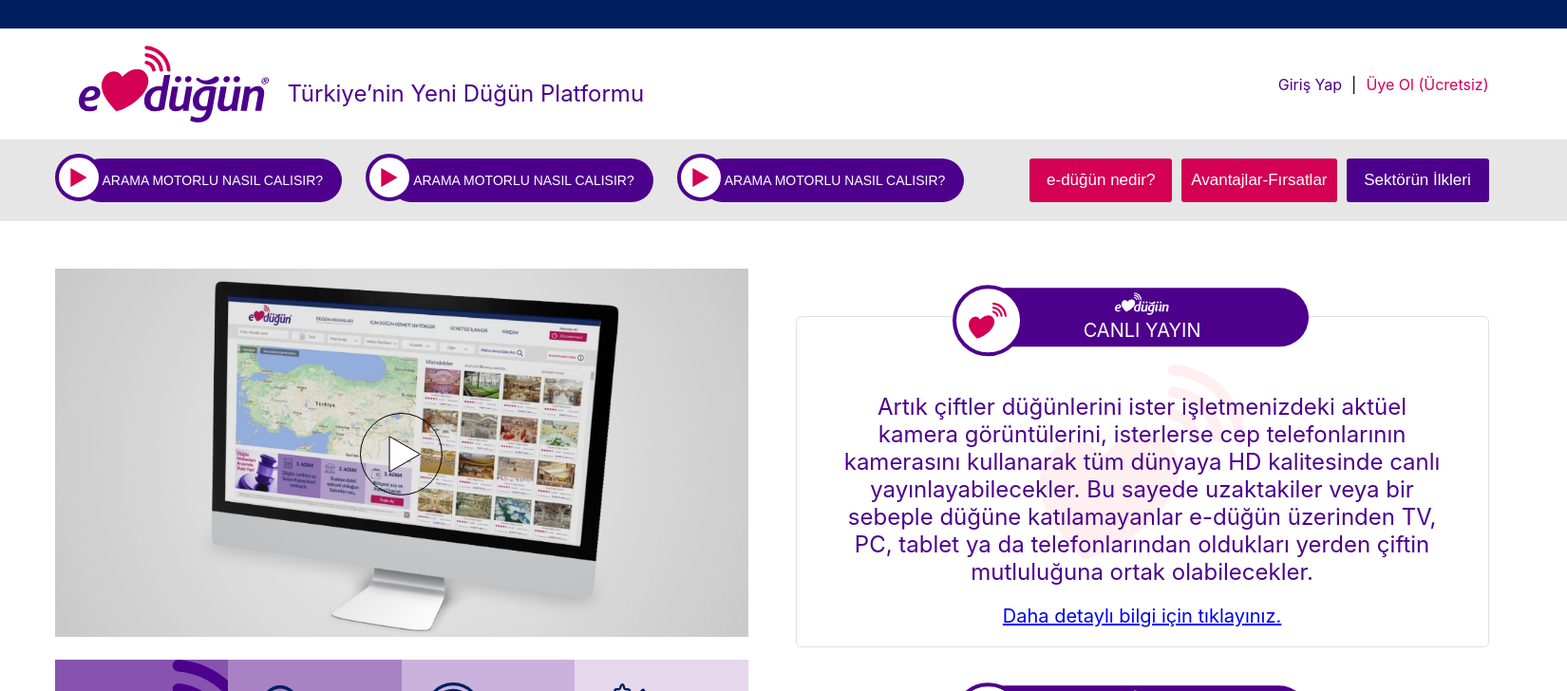
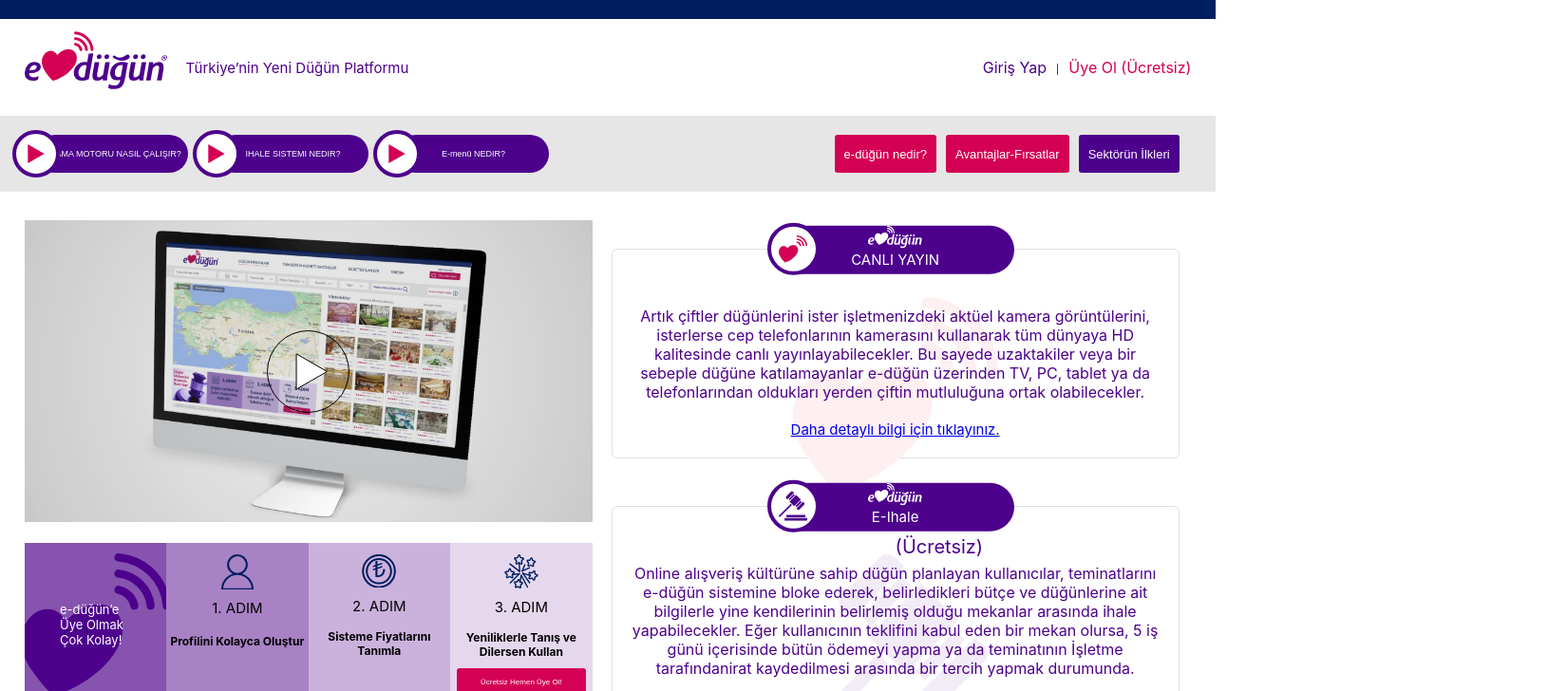
Before and after one commit to padyabsaeed/ED-TestProjesi, a React (Create React App) app: page / in a window 1280 px wide. Shown: the top 728 px of the page at 95% size, 1650 px wide, since content can reach past the window. Built offline with nearby package versions, Linux system fonts and the light colour scheme.

Commit message:
responsive

```diff
--- a/src/components/Content/content.style.scss
+++ b/src/components/Content/content.style.scss
@@ -1,5 +1,9 @@
+@import "../../sass/abstract/mixins";
 .content {
   display: flex;
-  padding: 50px 5% 0 3.5%;
+  padding: 3rem 3% 0 2%;
   align-items: flex-start;
+  @include respond(big-desktop) {
+    padding: 5rem 5% 0 3.5%;
+  }
 }
--- a/src/components/Header/header.style.scss
+++ b/src/components/Header/header.style.scss
@@ -1,21 +1,33 @@
+@import "../../sass/abstract/mixins";
 @import "../../sass/abstract/variables";
 $color-top: #001f60;
 .header {
-  min-height: 100px;
+  min-height: 10rem;
   display: flex;
   flex-direction: column;
   &__top {
     flex-shrink: 0;
-    height: 30px;
+    height: 2rem;
     background-color: $color-top;
+    @include respond(big-desktop) {
+      height: 3rem;
+    }
   }
   &__bottom {
     flex: 1;
     display: flex;
     align-items: center;
-    padding: 10px 5%;
+    padding: 1rem 2%;
     svg {
-      width: 200px;
+      width: 15rem;
+      margin-top: -1.5rem;
+    }
+    @include respond(big-desktop) {
+      padding: 1rem 5%;
+      svg {
+        margin: 1rem 0;
+        width: 20rem;
+      }
     }
   }
   &__logo-box {
@@ -23,23 +35,30 @@
     display: flex;
     align-items: center;
     span {
-      margin-left: 20px;
-      font-size: 24px;
-      margin-top: 20px;
+      margin-left: 2rem;
+      font-size: 1.5rem;
       color: $color-primary;
+      @include respond(big-desktop) {
+        margin-top: 2rem;
+        margin-left: 2rem;
+        font-size: 3rem;
+      }
     }
   }
   &__links {
     a {
-      font-size: 16px;
+      font-size: 1.6rem;
       text-decoration: none;
       color: $color-primary;
       &:last-child {
         color: $color-secondary;
       }
+      @include respond(big-desktop) {
+        font-size: 1.8rem;
+      }
     }
     span {
-      margin: 0 10px;
+      margin: 0 1rem;
     }
   }
 }
--- a/src/components/HowTo/how.style.scss
+++ b/src/components/HowTo/how.style.scss
@@ -1,3 +1,4 @@
+@import "../../sass/abstract/mixins";
 @import "../../sass/abstract/variables";
 .howTo {
   flex: 1;
@@ -23,19 +24,29 @@
 
   &__items {
     display: flex;
-    margin-top: 20px;
+    margin-top: 2rem;
   }
 }
 .firstItem {
   position: relative;
   width: 25%;
-  min-height: 200px;
+  min-height: 11rem;
   overflow: hidden;
   background-color: $color-violet-400;
+  display: flex;
+  justify-content: center;
+  align-items: center;
+  @include respond(big-desktop) {
+    min-height: 20rem;
+  }
   svg {
     position: absolute;
-    left: -30px;
-    height: 220px;
+    left: -5rem;
+    height: 15rem;
+    @include respond(big-desktop) {
+      left: -3rem;
+      height: 22rem;
+    }
   }
   h4 {
     position: absolute;
@@ -44,39 +55,66 @@
     transform: translate(-50%, -50%);
     font-weight: normal;
     color: white;
+    font-size: 1.3rem;
   }
 }
 .item {
   width: 25%;
   display: flex;
   flex-direction: column;
-  padding: 5px;
+  padding: 2px;
+  @include respond(big-desktop) {
+    padding: 5px;
+  }
   &-first {
     background-color: $color-violet-300;
   }
   &-second {
     background-color: $color-violet-200;
   }
-  &-third{
+  &-third {
     background-color: $color-violet-100;
   }
   &__top {
     display: flex;
     align-items: center;
+    flex-direction: column;
+    @include respond(big-desktop) {
+      flex-direction: row;
+    }
     svg {
-      width: 100px;
-      height: 60%;
+      width: 5rem;
+      margin-top: 1rem;
+      height: 40%;
+      @include respond(big-desktop) {
+        width: 7rem;
+        height: 60%;
+      }
     }
   }
   &__title {
-    font-size: 20px;
+    font-size: 1.5rem;
+    margin-top: 1rem;
+    @include respond(big-desktop) {
+      font-size: 2rem;
+      margin-top: 0;
+    }
   }
   &__description {
     text-align: center;
+    font-size: 1.2rem;
+    @include respond(big-desktop) {
+      font-size: 1.5rem;
+      margin-top: 2rem;
+    }
   }
   button {
-    font-size: 15px;
-    margin: 10px 5px
+    font-size: 0.8rem;
+    margin: 10px 5px;
+    padding: 10px 5px;
+    @include respond(big-desktop) {
+      font-size: 1.3rem;
+    }
   }
 }
 
--- a/src/components/Layout/layout.style.scss
+++ b/src/components/Layout/layout.style.scss
@@ -1,9 +1,13 @@
+@import "../../sass/abstract/mixins";
 .main {
   width: 100%;
   display: flex;
   flex-direction: column;
   background-color: white;
-  min-width: 1650px;
+  min-width: 1024px;
+  max-width: 1920px;
   overflow-x: auto;
   margin: auto;
+  @include respond(big-desktop) {
+  }
 }
--- a/src/components/Navigation/nav.component.jsx
+++ b/src/components/Navigation/nav.component.jsx
@@ -5,9 +5,9 @@
   return (
     <div className="navMenu">
       <div className="navMenu__left">
-        <CircleButton primary text="ARAMA MOTORLU NASIL CALISIR?" />
-        <CircleButton primary text="ARAMA MOTORLU NASIL CALISIR?" />
-        <CircleButton primary text="ARAMA MOTORLU NASIL CALISIR?" />
+        <CircleButton primary text="ARAMA MOTORU NASIL ÇALIŞIR?" />
+        <CircleButton primary text="IHALE SISTEMI NEDIR?" />
+        <CircleButton primary text="E-menü NEDIR?" />
       </div>
       <div className="navMenu__right">
         <Button secondary text="e-düğün nedir?" />
--- a/src/components/Navigation/nav.style.scss
+++ b/src/components/Navigation/nav.style.scss
@@ -1,21 +1,43 @@
+@import "../../sass/abstract/mixins";
 .navMenu {
   width: 100%;
-  min-height: 60px;
+  min-height: 6rem;
   background-color: #e6e6e6;
   display: flex;
-  padding: 20px 5%;
+  padding: 2rem 3%;
+  @include respond(big-desktop) {
+    padding: 2rem 5%;
+  }
   &__left {
     flex: 1;
     button {
-      margin-right: 50px;
+      margin-right: 3rem;
+      width: 16rem;
+      font-size: 0.9rem;
+      padding: 0;
+      @media only screen and (max-width: 16990px) and (min-width: 1350px) {
+        min-width: 25rem;
+        font-size: 1.2rem;
+      }
+
+      @include respond(big-desktop) {
+        margin-right: 4rem;
+        width: 25rem;
+        font-size: 1.2rem;
+      }
     }
   }
   &__right {
     display: flex;
     justify-content: flex-end;
     button {
-      margin-left: 10px;
-      min-width: 150px;
+      margin-left: 1rem;
+      min-width: 10rem;
+      font-size: 1.3rem;
+      @include respond(big-desktop) {
+        margin-left: 10px;
+        min-width: 150px;
+      }
     }
   }
 }
--- a/src/components/Steps/steps.style.scss
+++ b/src/components/Steps/steps.style.scss
@@ -1,11 +1,16 @@
+@import "../../sass/abstract/mixins";
 @import "../../sass/abstract/variables";
 .steps {
   flex: 1;
   display: flex;
   flex-direction: column;
-  padding-left: 50px;
-  padding-top: 50px;
+  padding-left: 2rem;
+  padding-top: 3rem;
   flex-shrink: 0;
+  @include respond(big-desktop) {
+    padding-left: 5rem;
+    padding-top: 3rem;
+  }
   button {
     align-self: center;
     width: 300px;
@@ -16,49 +21,61 @@
 
 .stepItem {
   border: 1px solid rgb(224, 224, 225);
-  border-radius: 6px;
-  margin-bottom: 70px;
+  border-radius: 0.6rem;
+  margin-bottom: 5rem;
   position: relative;
-  padding: 40px;
-  padding-bottom: 20px;
-  min-height: 200px;
+  padding: 2rem;
+  min-height: 20rem;
+  @include respond(big-desktop) {
+    margin-bottom: 7rem;
+    padding: 4rem;
+    padding-bottom: 2rem;
+  }
   &__info {
     position: absolute;
-    top: 30px;
-    left: 70%;
-    font-size: 20px;
+    top: 3rem;
+    left: 50%;
+    font-size: 2rem;
     color: $color-primary;
+    @include respond(big-desktop) {
+      left: 70%;
+    }
   }
   &__bg {
     position: absolute;
-    top: 20px;
+    top: 2rem;
     left: 0;
     bottom: 0;
     right: 0;
     margin: auto;
     text-align: center;
-    margin: 30px 0;
+    margin: 3rem 0;
     z-index: 0;
     svg {
-      width: 250px;
+      width: 25rem;
     }
   }
   &__text {
     position: relative;
-    font-size: 20px;
-    margin-top: 40px;
+    margin-top: 4rem;
     z-index: 10;
     color: $color-primary;
-    font-size: 24px;
+    font-size: 1.6rem;
     text-align: center;
+    @include respond(big-desktop) {
+      font-size: 2.4rem;
+    }
   }
   &__link {
     position: relative;
     text-align: center;
     display: block;
     bottom: 0px;
-    margin-top: 20px;
-    font-size: 20px;
+    margin-top: 2rem;
+    font-size: 1.5rem;
+    @include respond(big-desktop) {
+      font-size: 2rem;
+    }
   }
 }
 .titleBox {
@@ -67,37 +84,56 @@
   left: 50%;
   top: 0;
   transform: translate(-50%, -50%);
-  min-width: 350px;
+  min-width: 25rem;
+  @include respond(big-desktop) {
+    min-width: 35rem;
+  }
   &__icon {
     position: absolute;
-    left: -25px;
-    top: -3px;
-    border: 4px solid $color-primary;
-    width: 75px;
-    height: 75px;
+    left: -1rem;
+    top: -0.3rem;
+    border: 0.4rem solid $color-primary;
+    width: 5.5rem;
+    height: 5.5rem;
     border-radius: 100%;
     background-color: white;
     display: flex;
     justify-content: center;
     align-items: center;
+    @include respond(big-desktop) {
+      width: 7rem;
+      height: 7rem;
+    }
     svg {
-      width: 40px;
+      width: 3rem;
+      @include respond(big-desktop) {
+        width: 4rem;
+      }
     }
   }
   &__content {
     background-color: $color-primary;
     color: white;
-    padding: 5px 40px;
-    border-radius: 50px;
+    border-radius: 5rem;
     display: flex;
     flex-direction: column;
     justify-content: center;
     align-items: center;
+    @include respond(big-desktop) {
+      padding: 0.5rem 3rem;
+      padding-left: 4rem;
+    }
   }
   &__smallLogo {
   }
   &__text {
     font-weight: normal;
-    font-size: 20px;
+    font-size: 1.5rem;
+    height: 2.5rem;
+    text-align: center;
+    @include respond(big-desktop) {
+      font-size: 1.8rem;
+      height: 3rem;
+    }
   }
 }
--- a/src/sass/abstract/_mixins.scss
+++ b/src/sass/abstract/_mixins.scss
@@ -0,0 +1,25 @@
+@mixin respond($breakpoint) {
+  @if $breakpoint == phone {
+    @media only screen and (max-width: 37.5em) {
+      @content;
+    }
+  }
+  @if $breakpoint == tab-port {
+    @media only screen and (max-width: 56.25em) {
+      // 900px
+      @content;
+    }
+  }
+  @if $breakpoint == tab-land {
+    @media only screen and (max-width: 75em) {
+      // 1200px
+      @content;
+    }
+  }
+  @if $breakpoint == big-desktop {
+    @media only screen and (min-width: 106.25em) {
+      // 1800px
+      @content;
+    }
+  }
+}
--- a/src/sass/base/_base.scss
+++ b/src/sass/base/_base.scss
@@ -1,10 +1,14 @@
+@import "../abstract/mixins";
 * {
   padding: 0;
   margin: 0;
   box-sizing: inherit;
 }
 html {
-  // font-size: 62.5%;
+  font-size: 62.5%;
+  @include respond(big-desktop) {
+    font-size: 75%; //  1rem  = 12px = > 12/16 =
+  }
 }
 body {
   box-sizing: border-box;
```
